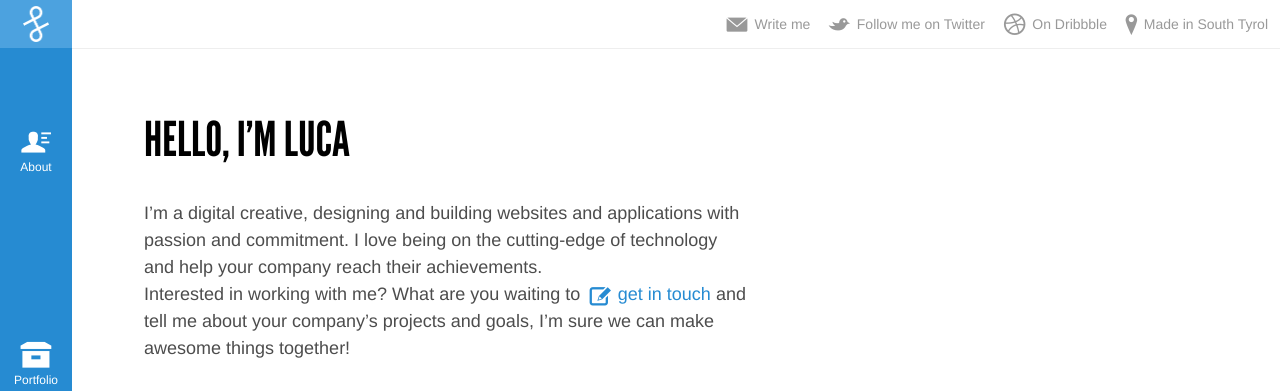
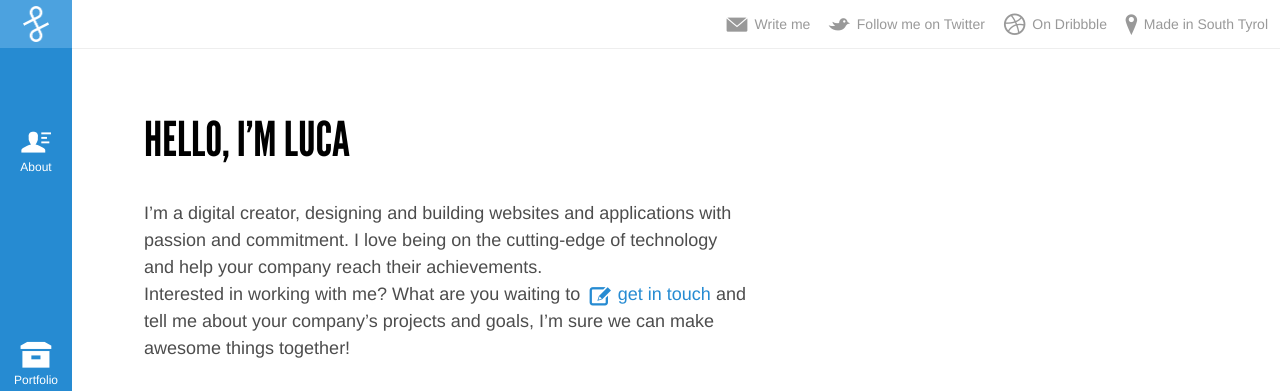
Before and after one commit to lucadegasperi/lucadegasperi.github.com, a Jekyll site: the page built from index.html, in a window 1280 px wide. Shown: the top 391 px of the page. Built offline with Jekyll 4.4.1, drawn with Linux system fonts in a browser that asks for light colours; Markdown is read by kramdown in place of the engine named in the settings.

Commit message:
Update index.html

```diff
--- a/index.html
+++ b/index.html
@@ -1,14 +1,14 @@
 ---
 layout: default
 title:
-description: "I'm a digital creative, designing and building websites and applications with passion and commitment. I love being on the  cutting-edge of technology and help your company reach their achievements."
+description: "I'm a digital creator, designing and building websites and applications with passion and commitment. I love being on the  cutting-edge of technology and help your company reach their achievements."
 name: index
 ---
 
 <section>
 	<h1>Hello, I&rsquo;m Luca</h1>
 	<div class="content">
-		<p>I&rsquo;m a digital creative, designing and building websites and applications with passion and commitment. I love being on the  cutting-edge of technology and help your company reach their achievements.<br/>Interested in working with me? What are you waiting to <a href="{{ site.url }}contact/" data-icon="Y" class="iconized">get in touch</a> and tell me about your company&rsquo;s projects and goals, I&rsquo;m sure we can make awesome things together!</p>
+		<p>I&rsquo;m a digital creator, designing and building websites and applications with passion and commitment. I love being on the  cutting-edge of technology and help your company reach their achievements.<br/>Interested in working with me? What are you waiting to <a href="{{ site.url }}contact/" data-icon="Y" class="iconized">get in touch</a> and tell me about your company&rsquo;s projects and goals, I&rsquo;m sure we can make awesome things together!</p>
 		<figure>
 			<picture alt="My Desk in a black and white fashion">
 
```
